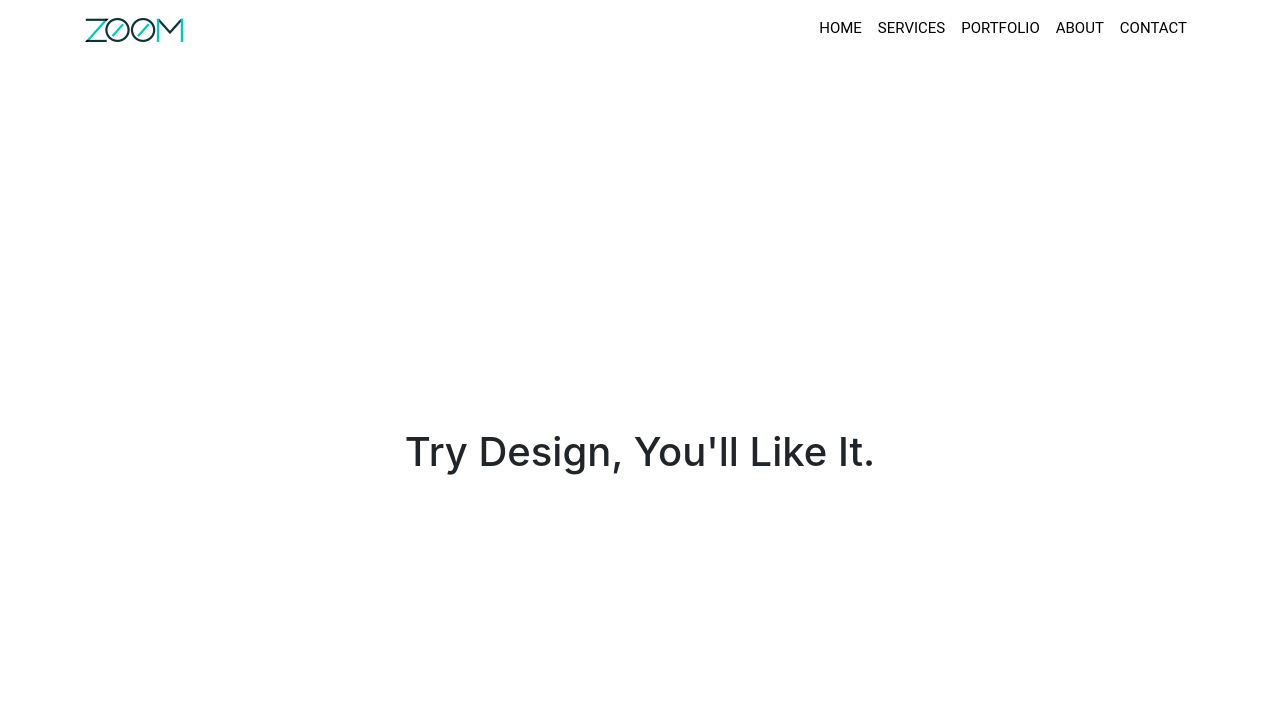
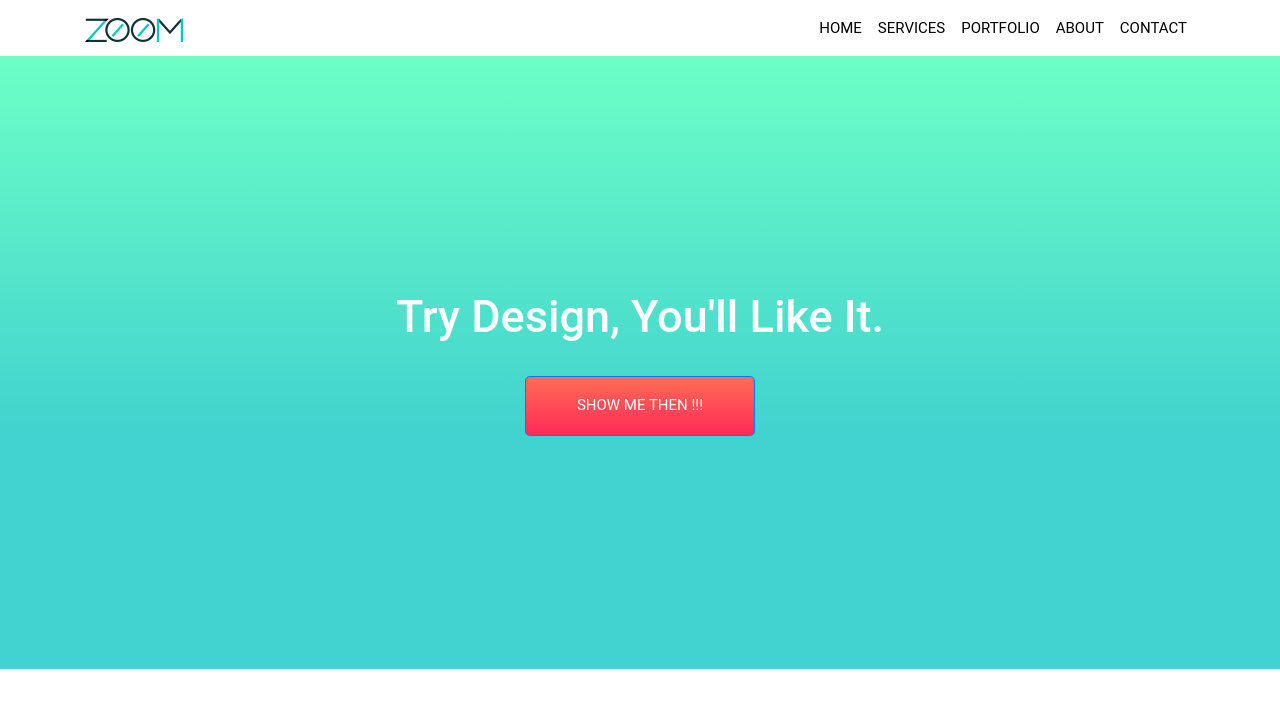
Before and after one commit to jeffersonrucu/Zoom, a plain HTML site: page index.html in a window 1280 px wide. Drawn offline with nearby package versions, Linux system fonts and the light colour scheme.

Commit message:
Criação banner one

```diff
--- a/css/main.css
+++ b/css/main.css
@@ -12,3 +12,44 @@
     color: #fff;
 
 }
+
+/****** background sections ********/
+
+.background-blue{
+    background: linear-gradient(180deg, #6DFFC6 0%, rgba(63, 210, 206, 0.99) 61.36%);
+    height: 613px;
+ }
+
+
+/****** formation title ********/
+
+.title-one{
+    font-family: Roboto;
+    font-size: 45px;
+    color: #FFFFFF;
+}
+
+
+/****** Divs Center ********/
+
+.center-banner-one{
+    height: 613px;
+    display: flex;
+    flex-direction: column;
+    justify-content: center;
+}
+
+/****** button ********/
+
+.button-new{
+    width: 230px;
+    height: 60px;
+    background: linear-gradient(180deg, #FF6C54 0%, #FF2B59 100%);
+}
+
+.text-button{
+    font-family: Roboto;
+    font-size: 15px;
+    color: #FFFFFF;
+    text-align: center;
+}
--- a/index.html
+++ b/index.html
@@ -49,24 +49,19 @@
             </nav>
         </header>
 
-        <section id="Banner-one">
+        <section id="banner-one">
             <div class="background-blue">
                 <div class="container">
-                    <div class="d-flex vh-100">
-                        <div class="d-flex w-100 justify-content-center align-self-center">
+                    <div class="center-banner-one">
+                        <div class="text-center">
                             <h1 class="title-one">
                                 Try Design, You'll Like It.
-                            </h1>
+                            </h1> <br>
+                            <button type="button" class="btn btn-primary btn-lg button-new text-button">SHOW ME THEN !!!</button>
                         </div>
                     </div>
                 </div>
             </div>
         </section>
-
-        <!-- Optional JavaScript -->
-        <!-- jQuery first, then Popper.js, then Bootstrap JS -->
-        <script src="https://code.jquery.com/jquery-3.5.1.slim.min.js" integrity="sha384-DfXdz2htPH0lsSSs5nCTpuj/zy4C+OGpamoFVy38MVBnE+IbbVYUew+OrCXaRkfj" crossorigin="anonymous"></script>
-        <script src="https://cdn.jsdelivr.net/npm/popper.js@1.16.0/dist/umd/popper.min.js" integrity="sha384-Q6E9RHvbIyZFJoft+2mJbHaEWldlvI9IOYy5n3zV9zzTtmI3UksdQRVvoxMfooAo" crossorigin="anonymous"></script>
-        <script src="https://stackpath.bootstrapcdn.com/bootstrap/4.5.0/js/bootstrap.min.js" integrity="sha384-OgVRvuATP1z7JjHLkuOU7Xw704+h835Lr+6QL9UvYjZE3Ipu6Tp75j7Bh/kR0JKI" crossorigin="anonymous"></script>
     </body>
 </html>
```
